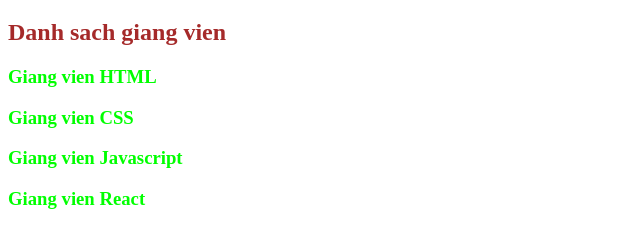
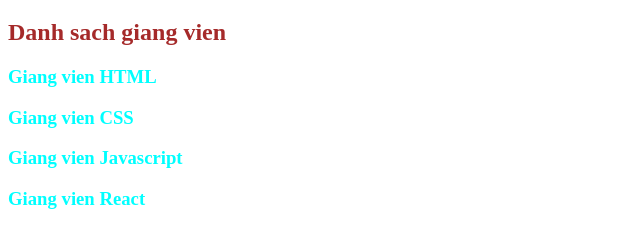
Before and after one commit to vinhnvp/F8_K19-HomeWork, a plain HTML site: page BaiTapBuoi6/f8-system/teachers/index.html in a window 1280 px wide. Shown: the part 61-308 px from the top of the page, without its empty margins (0-640 px from the left). Drawn offline with Linux system fonts and the light colour scheme.

Commit message:
Update BaiTapBuoi6 - fix feedback

```diff
--- a/BaiTapBuoi6/f8-system/teachers/index.html
+++ b/BaiTapBuoi6/f8-system/teachers/index.html
@@ -18,9 +18,9 @@
 <body>
     <h1>TEACHERS PAGE</h1>
     <h2 class="title" id="special">Danh sach giang vien</h2>
-    <h3>Giang vien HTML</h3>
-    <h3>Giang vien CSS</h3>
-    <h3>Giang vien Javascript</h3>
-    <h3>Giang vien React</h3>
+    <h3 class="section">Giang vien HTML</h3>
+    <h3 class="section">Giang vien CSS</h3>
+    <h3 class="section">Giang vien Javascript</h3>
+    <h3 class="section">Giang vien React</h3>
 </body>
 </html>
```
Also changed, not shown: BaiTapBuoi6/f8-system/home/index.html (+1 -1 lines).
